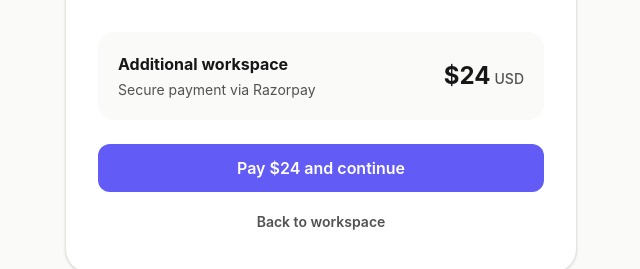
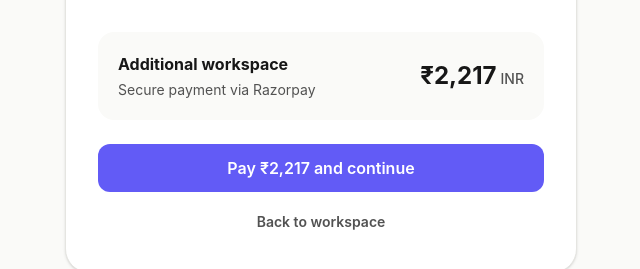
Before and after one commit to aditya-nv-06/pulse, a React (Vite) app in the folder client/: page /payment in a window 1280 px wide. Shown: the part 399-668 px from the top of the page, without its empty margins (319-959 px from the left). Built offline with nearby package versions, Linux system fonts and the light colour scheme; no server answers.

Commit message:
feat: update payment amount and currency to INR in order creation and payment processing

```diff
--- a/client/src/api.ts
+++ b/client/src/api.ts
@@ -217,10 +217,10 @@ export const api = {
     }),
   createCheckout: () =>
     request<{ subscriptionId: string; keyId: string }>("/billing/checkout", { method: "POST" }),
-  createOrder: (amount: 2400) =>
+  createOrder: (amount: 221700) =>
     request<{ key_id: string; order_id: string; amount: number; currency: string }>(
       "/create-order",
-      { method: "POST", body: JSON.stringify({ amount, currency: "USD" }) },
+      { method: "POST", body: JSON.stringify({ amount, currency: "INR" }) },
     ),
   verifyPayment: (payload: {
     razorpay_order_id: string
--- a/client/src/components/Payment.tsx
+++ b/client/src/components/Payment.tsx
@@ -15,7 +15,7 @@ const Payment = () => {
     setError("")
     setMessage("")
     try {
-      const order = await api.createOrder(2400)
+      const order = await api.createOrder(221700)
       const configuredKeyId = import.meta.env.VITE_RAZORPAY_KEY_ID?.trim()
       if (configuredKeyId && configuredKeyId !== order.key_id) {
         throw new Error(
@@ -90,7 +90,7 @@ const Payment = () => {
             <p className="mt-1 text-sm text-neutral-500">Secure payment via Razorpay</p>
           </div>
           <p className="shrink-0 text-2xl font-bold">
-            $24<span className="ml-1 text-sm font-medium text-neutral-500">USD</span>
+            ₹2,217<span className="ml-1 text-sm font-medium text-neutral-500">INR</span>
           </p>
         </div>
         <button
@@ -104,7 +104,7 @@ const Payment = () => {
               Opening secure checkout…
             </span>
           ) : (
-            "Pay $24 and continue"
+            "Pay ₹2,217 and continue"
           )}
         </button>
         <button
```
Also changed, not shown: 1 other file (tests, documents, lock files or other folders).
